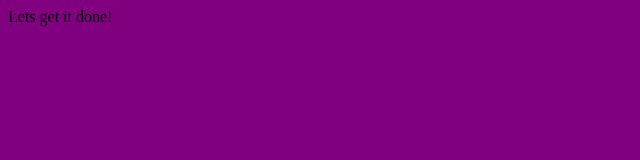
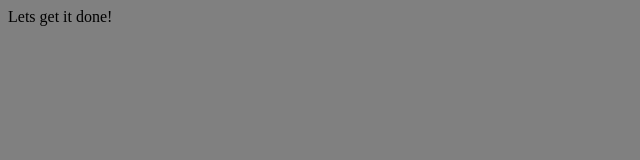
Before and after one commit to HannuSuhonen/todo-app, a website built with webpack: page src/template.html in a window 1280 px wide. Shown: the whole page, without its empty margins (0-640 px from the left). Built offline with nearby package versions, Linux system fonts and the light colour scheme.

Commit message:
npm scripts added

```diff
--- a/package.json
+++ b/package.json
@@ -4,7 +4,10 @@
   "description": "A straightforward to use todo app to track all the tasks you'd like to complete.",
   "main": "index.js",
   "scripts": {
-    "test": "echo \"Error: no test specified\" && exit 1"
+    "test": "echo \"Error: no test specified\" && exit 1",
+    "build": "webpack",
+    "dev": "webpack serve",
+    "deploy": "git subtree push --prefix dist origin gh-pages"
   },
   "keywords": [],
   "author": "",
--- a/src/styles.css
+++ b/src/styles.css
@@ -1,3 +1,3 @@
 body{
-    background-color: purple;
+    background-color: gray;
 }
```
Also changed, not shown: dist/main.js.
